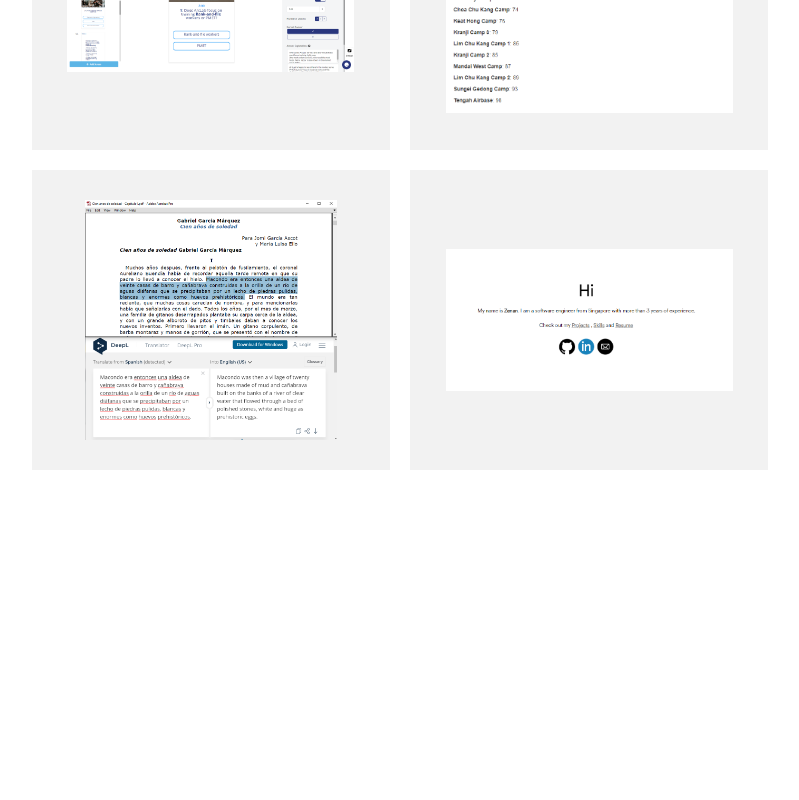
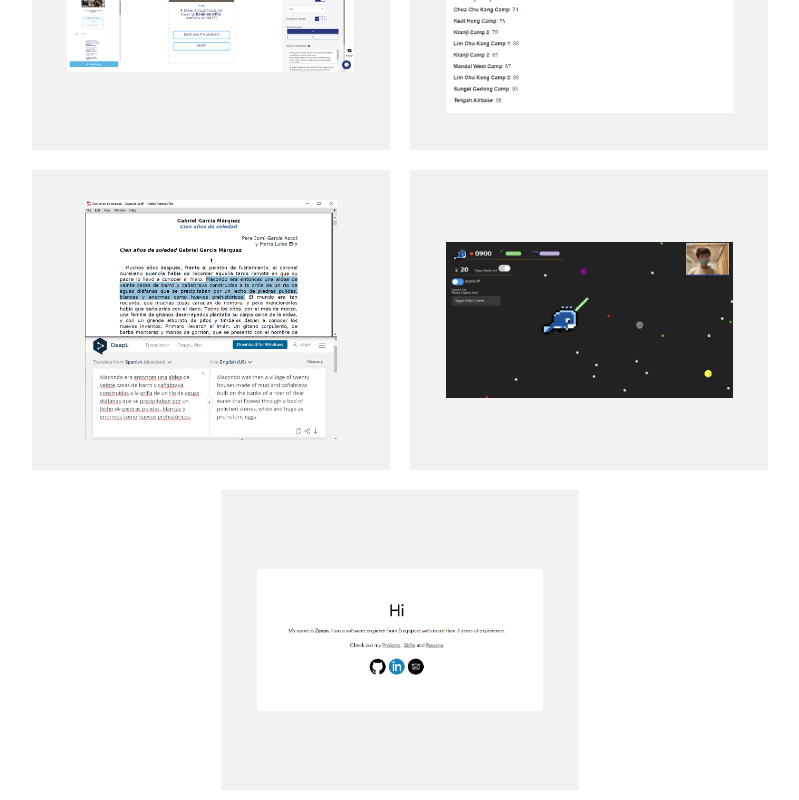
Before and after one commit to zenanana/Personal-Site, a React (Create React App) app: page /experience in a window 1280 px wide. Shown: the part 211-1011 px from the top of the page, without its empty margins (240-1039 px from the left). Before the commit the page ends 851 px from the top, so only its background shows below. Built offline with nearby package versions, Linux system fonts and the light colour scheme; the HTML template or start-up script is replaced by a standard one.

Commit message:
Add: Add Star Whales

```diff
--- a/src/common/data/Projects.js
+++ b/src/common/data/Projects.js
@@ -33,6 +33,17 @@ export const projectsList = [
     websiteLink: "",
   },
   {
+    header: "Star Whales",
+    description:
+      "Developed a motion-tracker game in 48 hours for the CalHacks 2021 hackathon. Utilized motion-tracking models and Planck.js physics library. Try it out!",
+    bgImagePath: "./images/backgrounds/projects/starwhales.png",
+    org: "Play Here!",
+    github: true,
+    githubLink: "https://github.com/zenanana/Star-Whales",
+    website: true,
+    websiteLink: "https://zenanana.github.io/Star-Whales/",
+  },
+  {
     header: "Personal Website",
     description:
       "Developed this personal website with React for front-end and hosted via GitHub Pages. Made use of Styled Components for CSS, Framer Motion for animations and React Router.",
```
Also changed, not shown: public/images/backgrounds/projects/starwhales.png (added).
